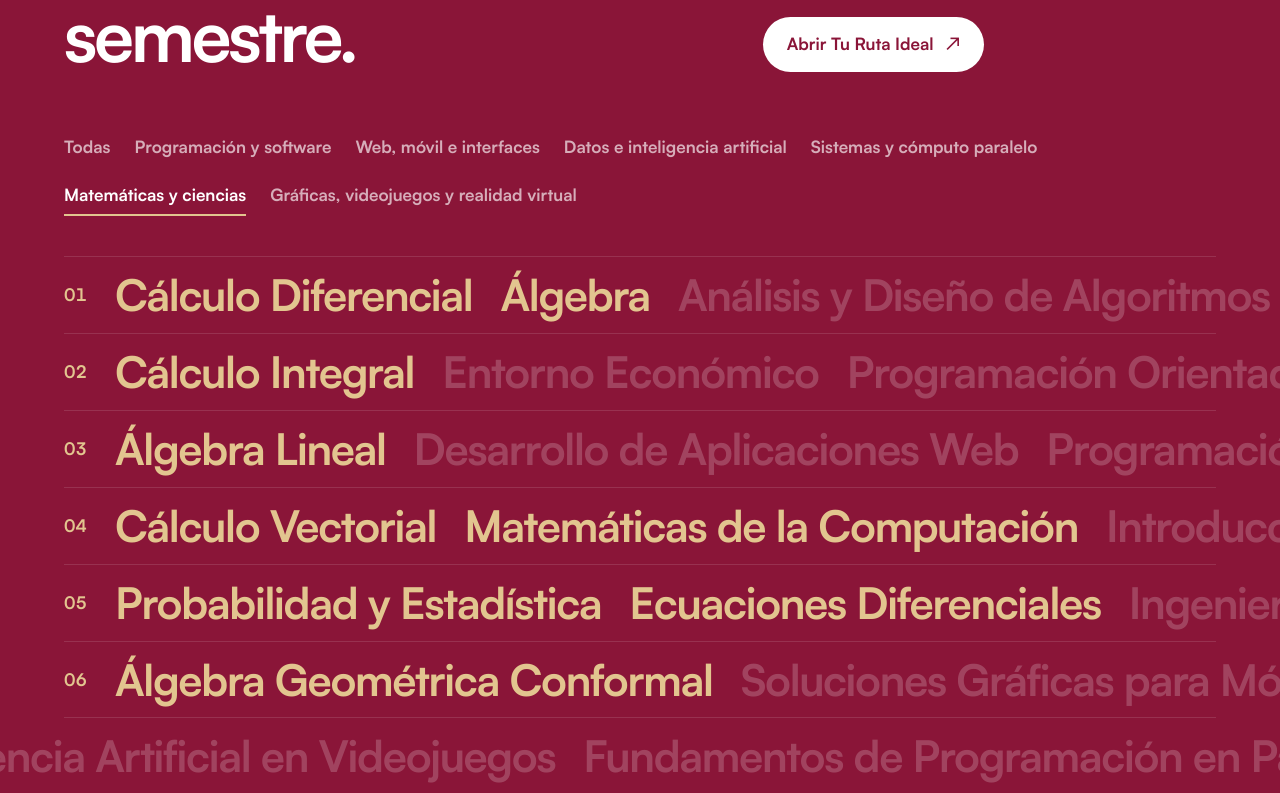
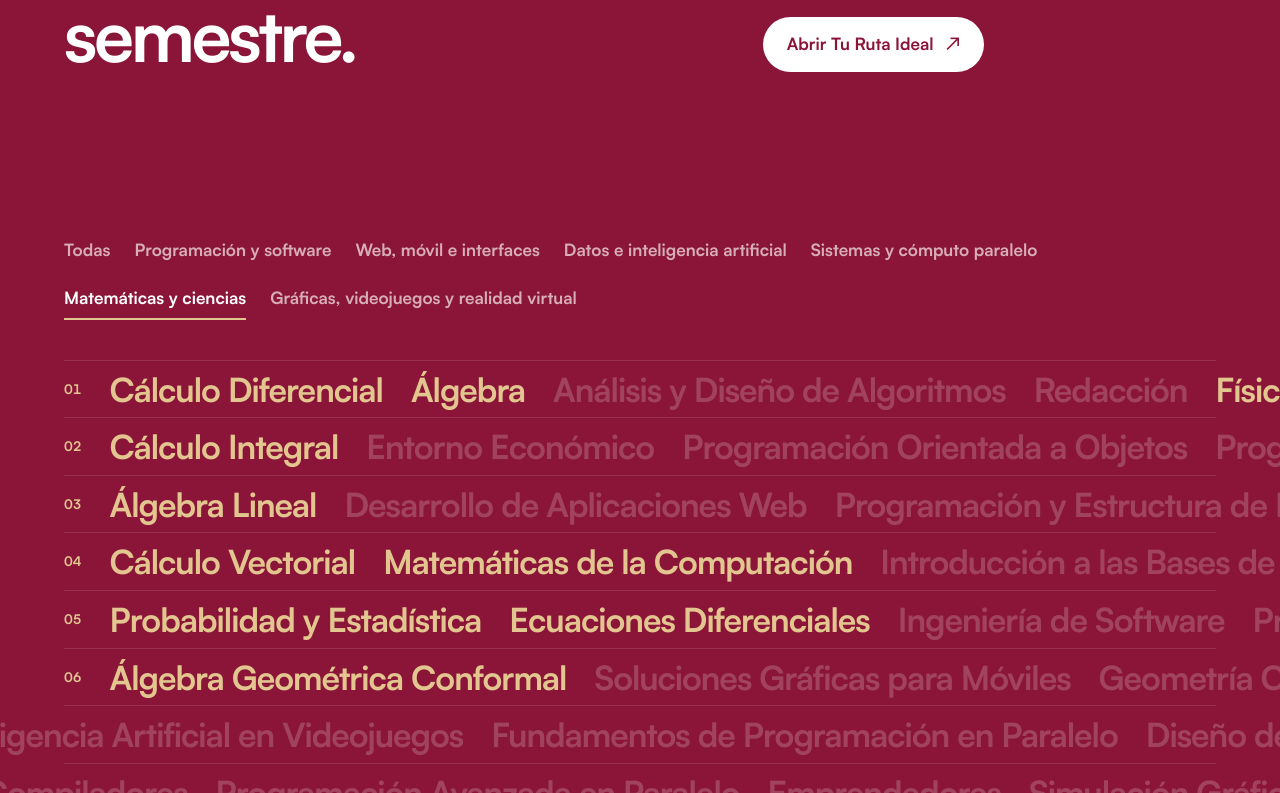
Before and after one commit to jose-salcedo-sp/isgc-site, a Next.js app: page /es in a window 1280 px wide. Shown: the part 5127-5920 px from the top of the page. Built offline with nearby package versions, Linux system fonts and the light colour scheme; no server answers.

Commit message:
style: navbar en pastilla, scrollbar oculto y estilos de las nuevas secciones
Navbar flotante con extremos redondos, barra de scroll oculta en todo el sitio, estilos del plan fijo por temas, la seriación de carrera, el indicador de scroll y la máscara de títulos sin recorte.

```diff
--- a/src/app/globals.css
+++ b/src/app/globals.css
@@ -58,6 +58,11 @@
 
 html {
   scroll-behavior: smooth;
+  /* The page scrolls normally; only the scrollbar is hidden. */
+  scrollbar-width: none;
+}
+html::-webkit-scrollbar {
+  display: none;
 }
 /* Lenis smooths scrolling itself; native smoothing on top would lag. */
 html.lenis {
@@ -218,6 +223,59 @@ body {
   box-shadow:
     0 10px 28px #2623260b,
     0 2px 5px #26232604;
+}
+
+/* Home: "scroll down" hint after a few idle seconds (scroll-hint.tsx). */
+@keyframes hint-in {
+  from {
+    opacity: 0;
+    translate: -50% 12px;
+  }
+}
+@keyframes hint-bob {
+  50% {
+    translate: 0 4px;
+  }
+}
+.scroll-hint {
+  position: fixed;
+  bottom: 24px;
+  left: 50%;
+  z-index: 40;
+  display: inline-flex;
+  align-items: center;
+  gap: 10px;
+  padding: 10px 18px;
+  border-radius: 999px;
+  background: rgb(38 35 38 / 0.85);
+  color: #fff;
+  font-size: 14px;
+  font-weight: 600;
+  translate: -50% 0;
+  animation: hint-in 600ms cubic-bezier(0.16, 1, 0.3, 1);
+}
+.scroll-hint-arrow {
+  color: #e2c58f;
+  animation: hint-bob 1.4s ease-in-out infinite;
+}
+
+/* Study plan on /carrera: hovering a course lights up its prerequisite
+   chain and dims the rest (series-board.tsx). Each course has padding, so
+   the hover area is the whole row around the text, with no gaps between. */
+.series-course {
+  transition:
+    color 250ms ease,
+    opacity 250ms ease;
+}
+.series-course[data-series] {
+  cursor: default;
+}
+/* Color only: bold text would get wider and shift the layout. */
+.series-board[data-active] .series-course:not([data-lit]) {
+  opacity: 0.25;
+}
+.series-course[data-lit] {
+  color: #8a1538;
 }
 
 /* ------------------------------------------------------------------
@@ -510,6 +568,28 @@ body {
   line-height: 1.1;
   letter-spacing: -0.03em;
 }
+/* Pinned: the filters and rows hold the screen while scroll steps through
+   the areas (curriculum-stream.tsx sets the height). The section uses
+   overflow-x: clip, not hidden, because hidden would break sticky. */
+.stream-pin[data-scrub] .stream-sticky {
+  position: sticky;
+  top: 0;
+  display: flex;
+  flex-direction: column;
+  justify-content: center;
+  height: 100svh;
+  padding-top: calc(var(--nav-h) / 2);
+}
+.stream-pin[data-scrub] .stream-row {
+  padding: 10px 0;
+}
+/* Gliding to the lit courses of an area (set in curriculum-stream.tsx). */
+.stream-rows[data-focus] .stream-track {
+  transition: transform 700ms cubic-bezier(0.16, 1, 0.3, 1);
+}
+.stream-pin[data-scrub] .stream-track {
+  font-size: clamp(1.25rem, 2.6vw, 2.5rem);
+}
 .stream-rows[data-scrub] .stream-track {
   flex-wrap: nowrap;
   width: max-content;
@@ -591,13 +671,15 @@ button:active {
 }
 /* The clip and the movement share the same distance, so the text slides up
    from behind its own baseline. */
+/* The clip reaches past the box (negative insets) so descenders and accents
+   of tight headings are never cut, same as the scroll mask in site-motion. */
 @keyframes intro-mask {
   from {
-    clip-path: inset(0 0 100% 0);
+    clip-path: inset(0 -10% 100% -10%);
     translate: 0 100%;
   }
   to {
-    clip-path: inset(0 0 0 0);
+    clip-path: inset(-25% -10% -35% -10%);
     translate: 0 0;
   }
 }
@@ -774,9 +856,11 @@ h1[data-intro] {
     clip-path 1000ms var(--nav-ease),
     height 900ms var(--nav-ease);
 }
+/* A pill: the radius is half the floating bar's height. */
 .site-nav-shell[data-floating="true"] .site-nav-surface {
   clip-path: inset(
-    var(--nav-gap) var(--nav-side) var(--nav-gap) var(--nav-side) round 28px
+    var(--nav-gap) var(--nav-side) var(--nav-gap) var(--nav-side) round
+      calc(var(--nav-h) / 2 - var(--nav-gap))
   );
 }
 .site-nav-shell[data-floating="true"] .site-nav-shadow,
```
